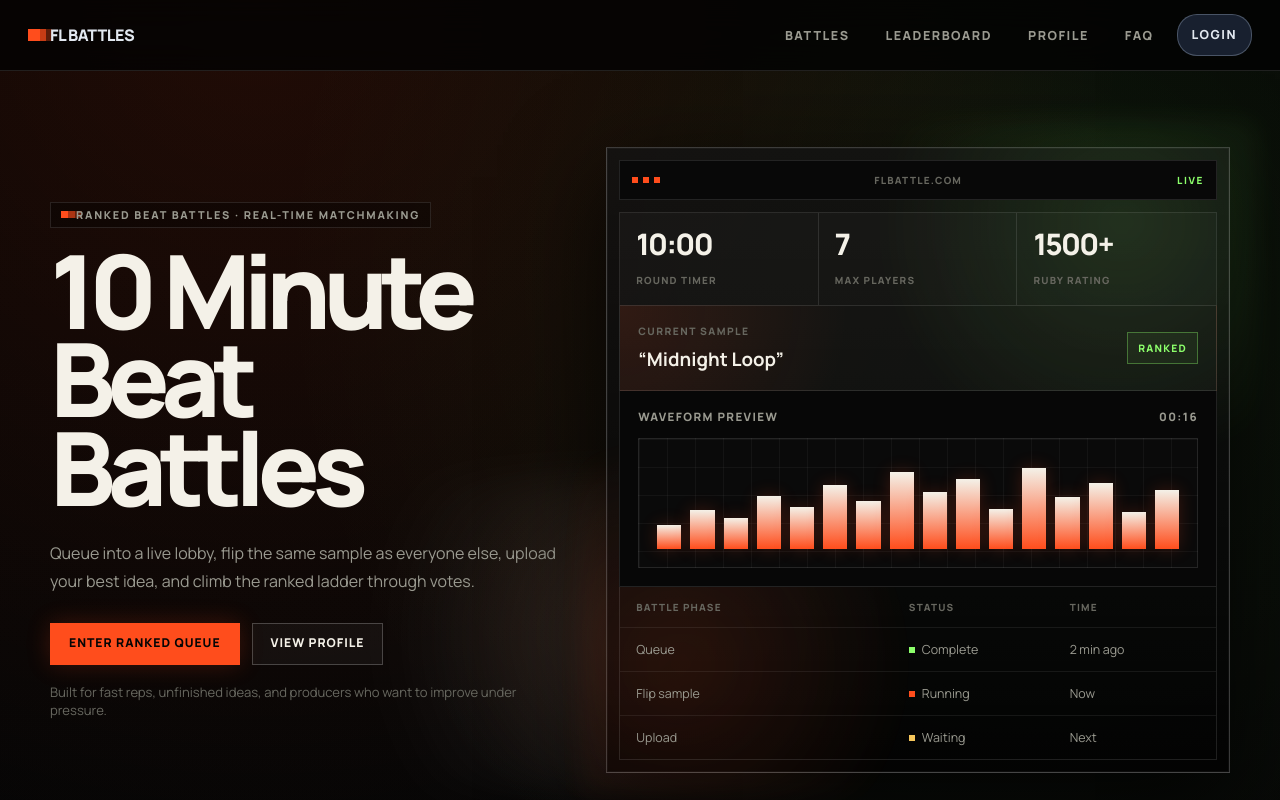
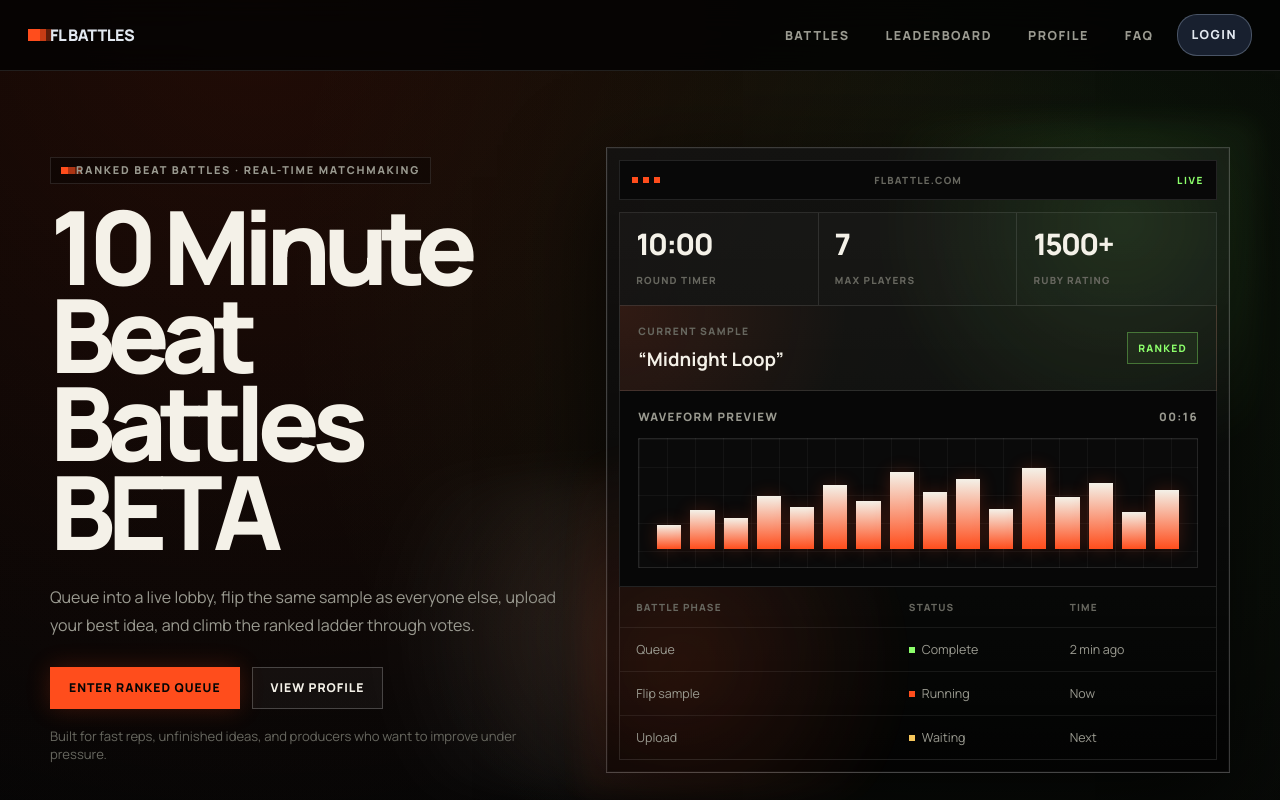
Before and after one commit to itsAvester/FLBattles, a Next.js app: page / in a window 1280 px wide. Shown: the top 800 px of the page. Built offline with nearby package versions, Linux system fonts and the light colour scheme; no server answers.

Commit message:
Update page.tsx

```diff
--- a/app/page.tsx
+++ b/app/page.tsx
@@ -16,6 +16,9 @@ export default function HomePage() {
               10 Minute
               <br />
               Beat Battles
+              <br />
+              BETA
+              <br />
             </h1>
 
             <p className="hero-description">
```
